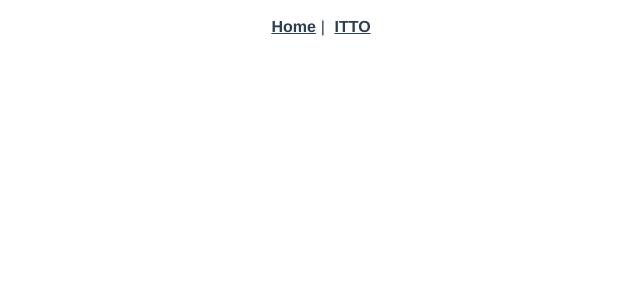
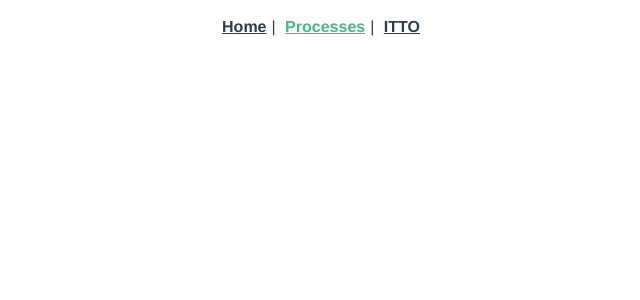
Before and after one commit to codesmith/pmbok-process, a Vue app: page /processes in a window 1280 px wide. Shown: the top 300 px of the page, without its empty margins (319-959 px from the left). Built offline with nearby package versions, Linux system fonts and the light colour scheme.

Commit message:
Processes.vueを追加

```diff
--- a/src/App.vue
+++ b/src/App.vue
@@ -2,6 +2,7 @@
   <div id="app">
     <div id="nav">
       <router-link to="/home">Home</router-link>|
+      <router-link to="/processes">Processes</router-link>|
       <router-link to="/itto">ITTO</router-link>
     </div>
     <router-view />
```
Also changed, not shown: src/views/Processes.vue (added, +17 -0 lines).
